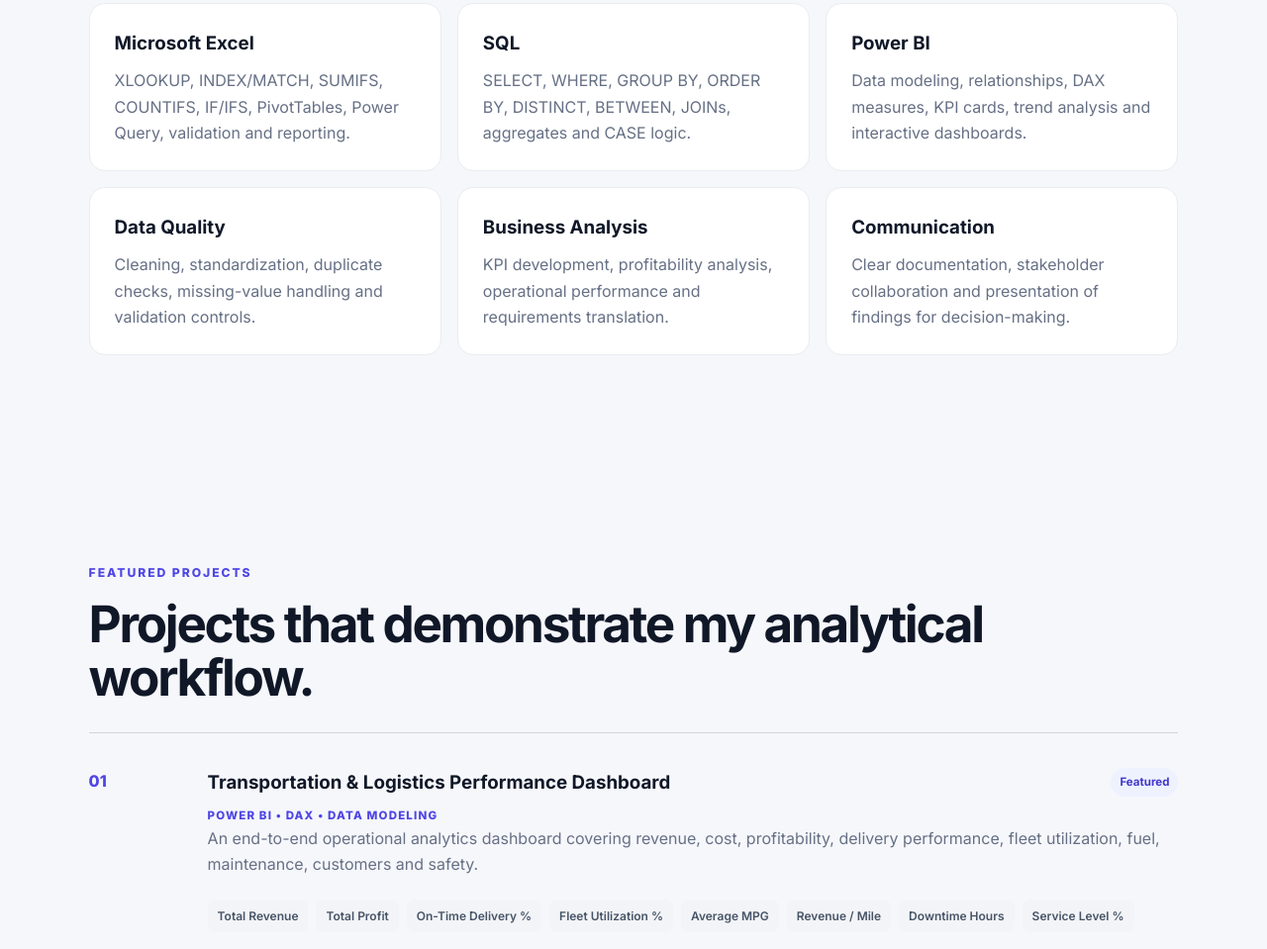
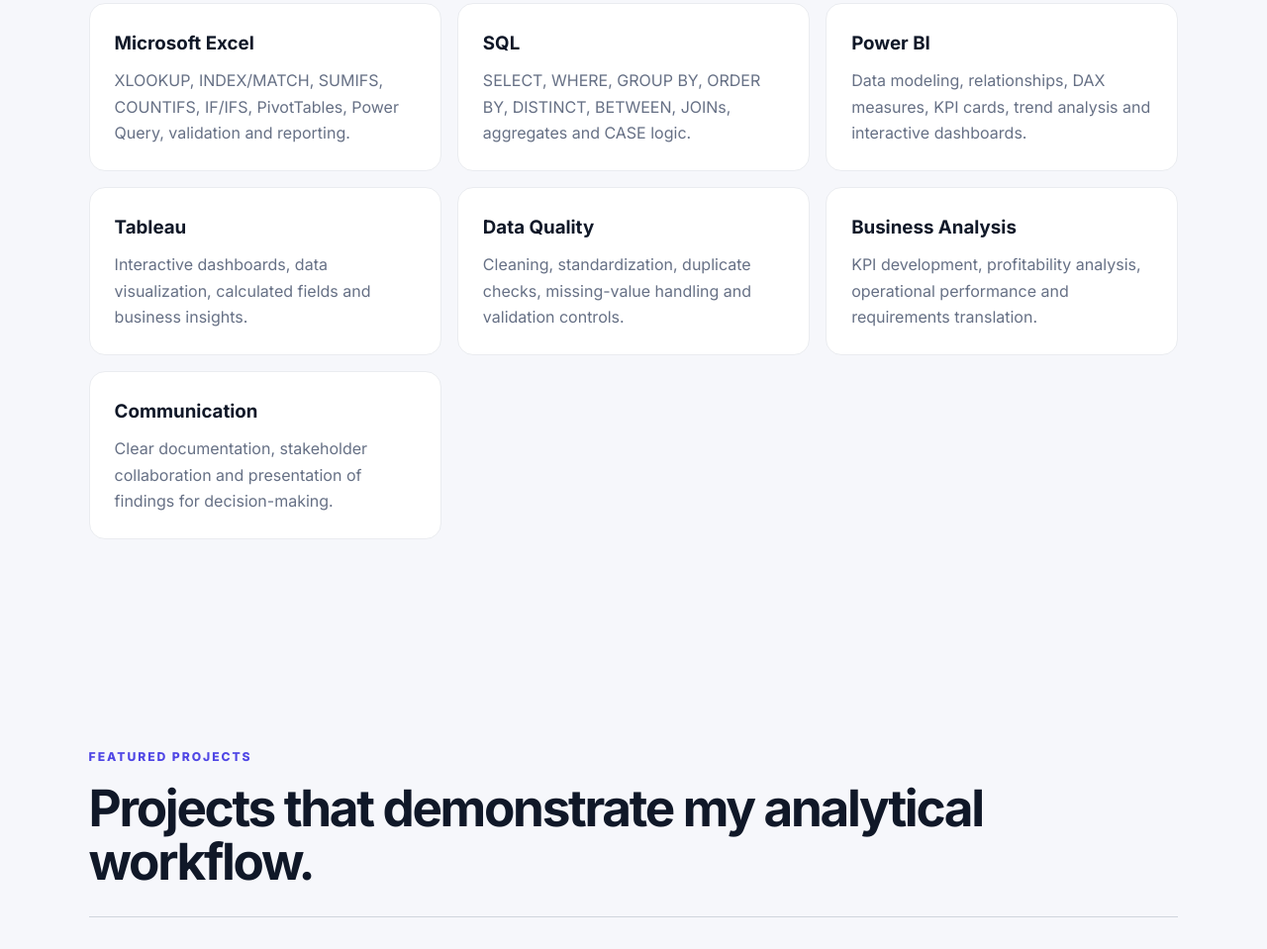
Before and after one commit to Manijakes/Manijakes.github.oi, a plain HTML site: page index.html in a window 1280 px wide. Shown: the part 1500-2459 px from the top of the page at 99% size. Drawn offline with Linux system fonts and the light colour scheme.

Commit message:
Update index.html

```diff
--- a/index.html
+++ b/index.html
@@ -75,7 +75,10 @@
       <div class="skill-grid">
         <article><h3>Microsoft Excel</h3><p>XLOOKUP, INDEX/MATCH, SUMIFS, COUNTIFS, IF/IFS, PivotTables, Power Query, validation and reporting.</p></article>
         <article><h3>SQL</h3><p>SELECT, WHERE, GROUP BY, ORDER BY, DISTINCT, BETWEEN, JOINs, aggregates and CASE logic.</p></article>
-        <article><h3>Power BI</h3><p>Data modeling, relationships, DAX measures, KPI cards, trend analysis and interactive dashboards.</p></article>
+        <article><h3>Power BI</h3><p>Data modeling, relationships, DAX measures, KPI cards, trend analysis and interactive dashboards.</p></article><article>
+  <h3>Tableau</h3>
+  <p>Interactive dashboards, data visualization, calculated fields and business insights.</p>
+</article>
         <article><h3>Data Quality</h3><p>Cleaning, standardization, duplicate checks, missing-value handling and validation controls.</p></article>
         <article><h3>Business Analysis</h3><p>KPI development, profitability analysis, operational performance and requirements translation.</p></article>
         <article><h3>Communication</h3><p>Clear documentation, stakeholder collaboration and presentation of findings for decision-making.</p></article>
```
